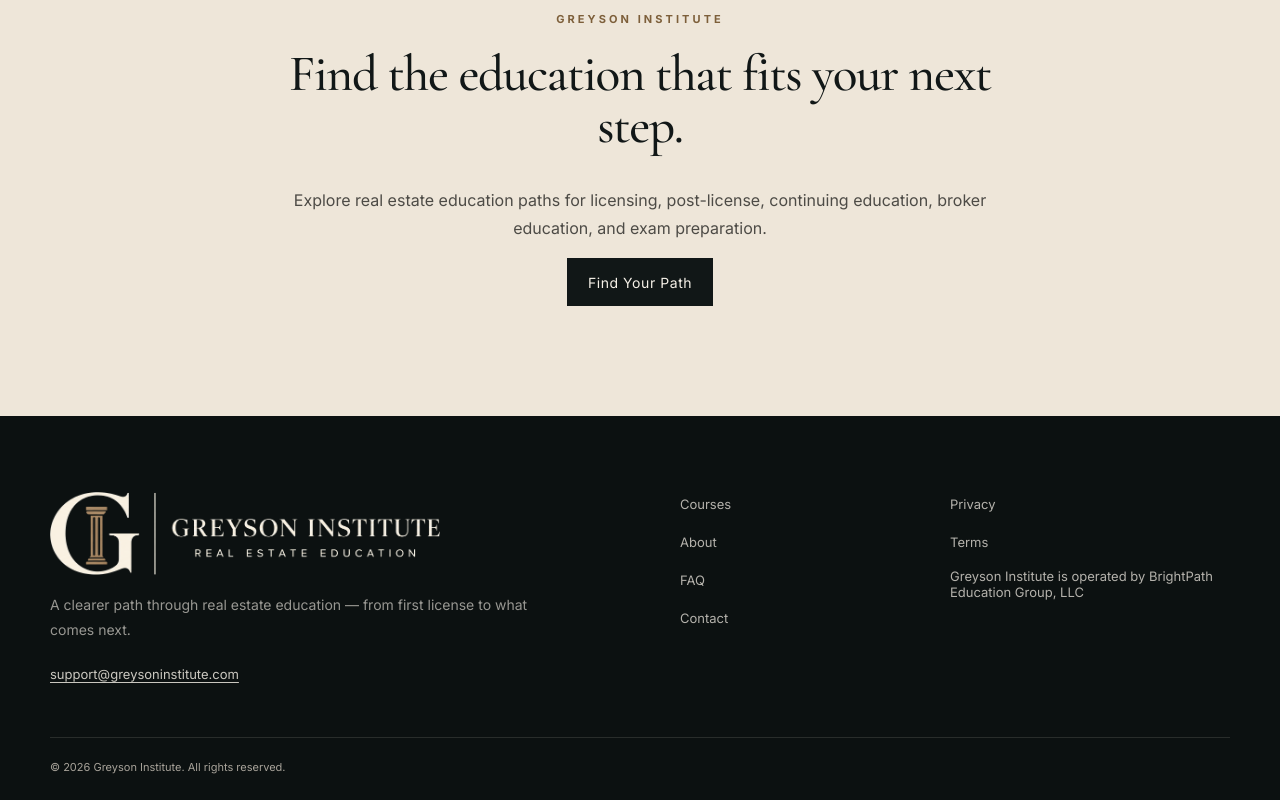
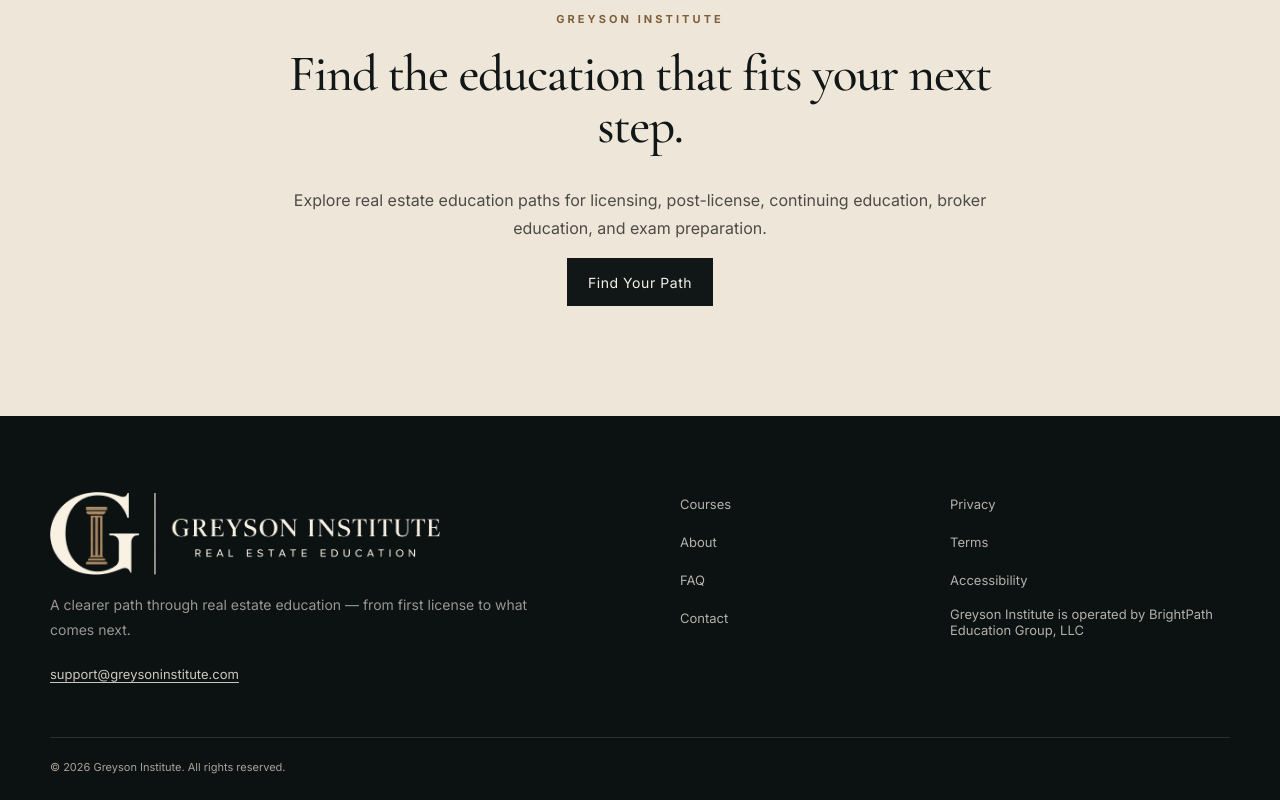
Before and after one commit to BrianLook/Greyson-Institute-Website, a Next.js app: page / in a window 1280 px wide. Shown: the part 3307-4107 px from the top of the page. Built offline with nearby package versions, Linux system fonts and the light colour scheme.

Commit message:
accessibility link to footer

```diff
--- a/components/SiteFooter.tsx
+++ b/components/SiteFooter.tsx
@@ -38,6 +38,7 @@ export function SiteFooter() {
         <div className="footer-links">
           <Link href="/privacy">Privacy</Link>
           <Link href="/terms">Terms</Link>
+          <Link href="/accessibility">Accessibility</Link>
 
           <span>
             Greyson Institute is operated by BrightPath Education Group, LLC
```
